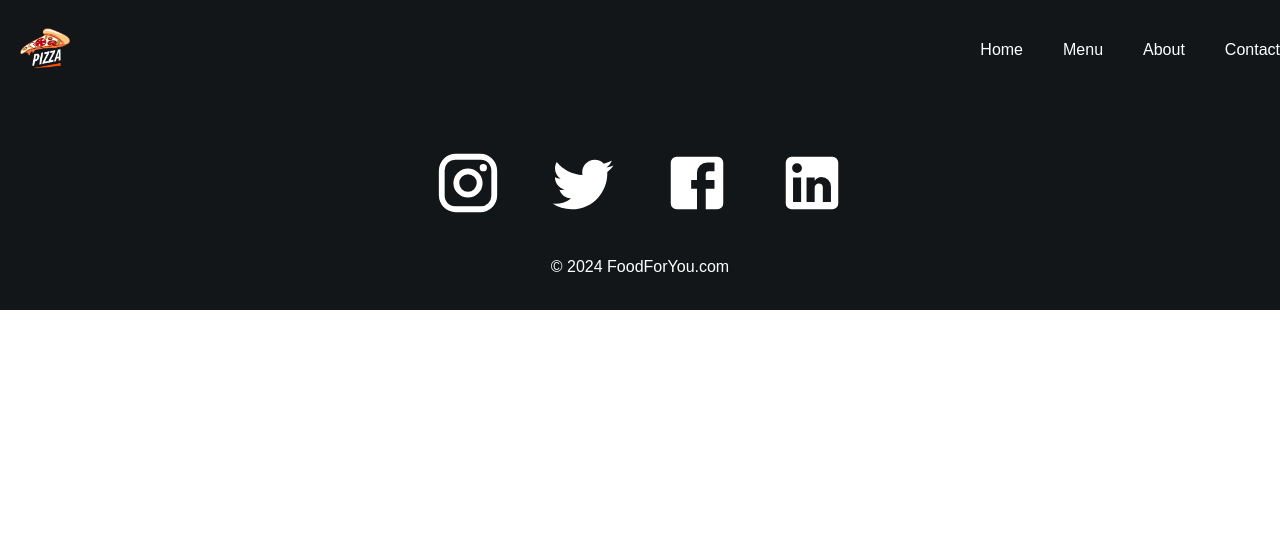
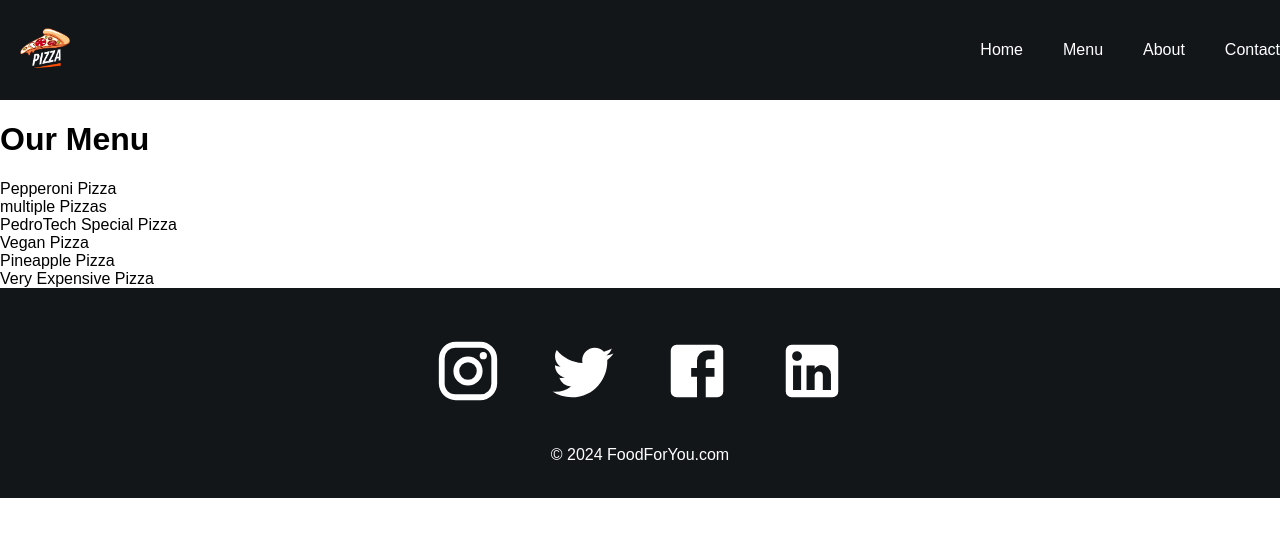
Before and after one commit to bsc-com-22-20/FoodForYou-frontend, a React (Create React App) app: page /menu in a window 1280 px wide. Shown: the top 536 px of the page. Built offline with nearby package versions, Linux system fonts and the light colour scheme.

Commit message:
modified menu.js

```diff
--- a/src/App.js
+++ b/src/App.js
@@ -3,6 +3,7 @@ import './App.css';
 import Navbar from './components/Navbar';
 import Footer from './components/Footer';
 import Home from './pages/Home';
+import Menu from './pages/Menu';
 import {BrowserRouter as Router, Routes, Route  } from "react-router-dom";
 function App() {
   return (
@@ -12,6 +13,7 @@ function App() {
       {/* <Switch> */}
       <Routes>
         <Route path="/"  element={<Home/>} />
+        <Route path="/menu"  element={<Menu/>} />
       {/* </Switch> */}
       </Routes>
        <Footer/>
--- a/src/helpers/MenuList.js
+++ b/src/helpers/MenuList.js
@@ -1,10 +1,10 @@
 
  import Pepperoni from "../assets/pepperoni.jpg";
-import Margherita from "../assets/margherita.jpg";
+import multiplePizzas from "../assets/multiplePizzas.jpeg";
 import PedroTechSpecial from "../assets/pedrotechspecial.jpg";
 import Vegan from "../assets/vegan.jpg";
 import Pineapple from "../assets/pineapple.jpg";
-import Expensive from "../assets/expensive.jpg";
+import pizzaLeft from "../assets/pizzaLeft.jpg";
 
 export const MenuList = [
   {
@@ -13,9 +13,9 @@ export const MenuList = [
     price: 15.99,
   },
   {
-    name: "Margherita Pizza",
-    image: Margherita,
-    price: 11.99,
+    name: "multiple Pizzas",
+    image:multiplePizzas,
+    price: 300.99,
   },
   {
     name: "PedroTech Special Pizza",
@@ -34,7 +34,7 @@ export const MenuList = [
   },
   {
     name: "Very Expensive Pizza",
-    image: Expensive,
+    image: pizzaLeft,
     price: 1997.99,
   },
 ]
--- a/src/pages/Menu.js
+++ b/src/pages/Menu.js
@@ -0,0 +1,37 @@
+// import React from 'react'
+// import {MenuList} from "../helpers/MenuList"
+// function Menu() {
+//   return (
+//     <div className="menu">
+//         <h1 className="menuTitle">Our Menu</h1>
+//         <div className="menuList">
+//          {MenuList.map((menuItem, key) => {
+//             return
+//             <div>
+//             {menuItem.name}</div>
+
+//          })}
+//         </div>
+//     </div>
+//   )
+// }
+
+// export default Menu
+
+import React from 'react';
+import { MenuList } from '../helpers/MenuList';
+
+function Menu() {
+  return (
+    <div className="menu">
+      <h1 className="menuTitle">Our Menu</h1>
+      <div className="menuList">
+        {MenuList.map((menuItem, key) => (
+          <div key={key}>{menuItem.name}</div>
+        ))}
+      </div>
+    </div>
+  );
+}
+
+export default Menu;
```
Also changed, not shown: src/components/MenuItem.js (added).
